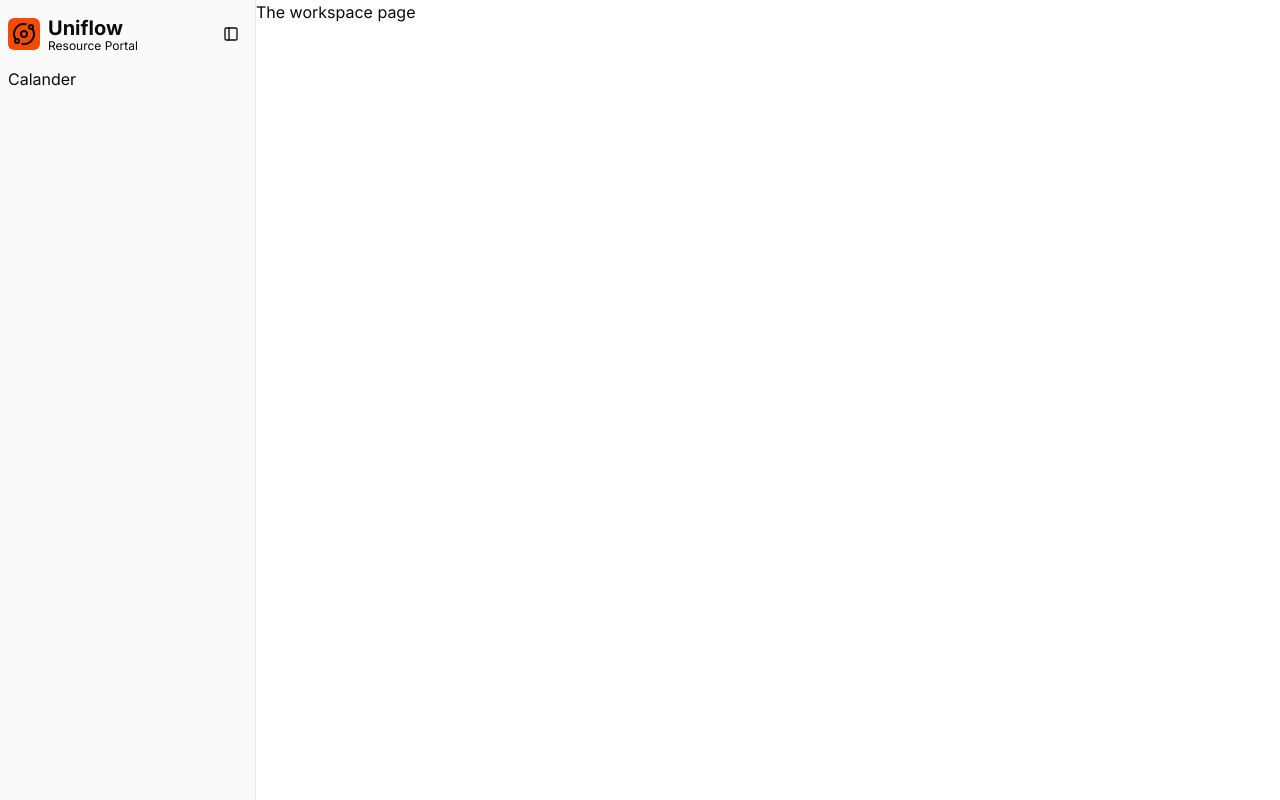
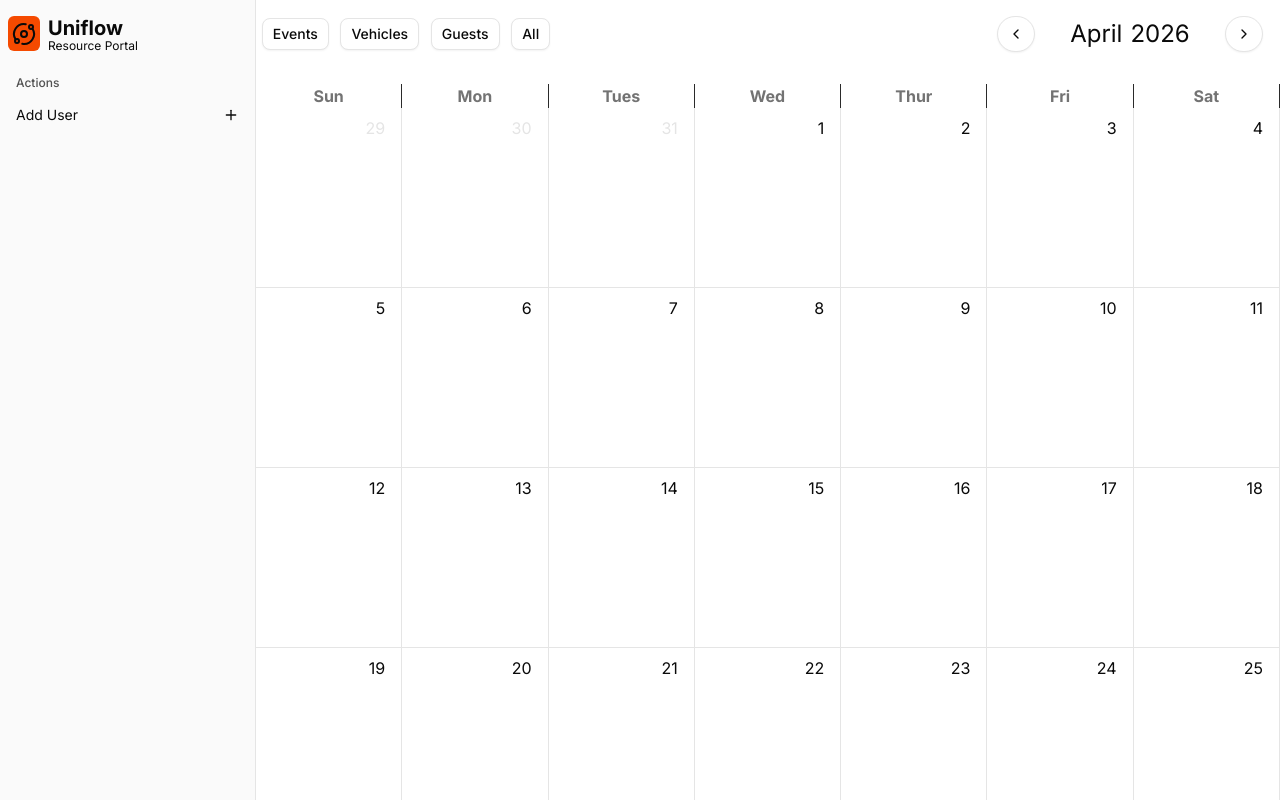
Before and after one commit to love-to-code108/uniflow, a Next.js app: page /workspace in a window 1280 px wide. Shown: the top 800 px of the page. Built offline with nearby package versions, Linux system fonts and the light colour scheme.

Commit message:
working on the add user part

```diff
--- a/src/app/workspace/page.js
+++ b/src/app/workspace/page.js
@@ -1,6 +1,6 @@
 import { AppSidebar } from "@/components/app-sidebar"
 import { SidebarProvider, SidebarTrigger } from "@/components/ui/sidebar"
-
+import Calander from "@/components/personal-components/Calander/Calander"
 
 const Workspace = () => {
 
@@ -10,7 +10,7 @@
         <SidebarProvider>
             <AppSidebar/>
             <div className=" w-full">
-                The workspace page
+                <Calander/>
             </div>
         </SidebarProvider>
     )
--- a/src/components/app-sidebar.jsx
+++ b/src/components/app-sidebar.jsx
@@ -1,17 +1,21 @@
 "use client"
 
-import { ChevronDown } from "lucide-react" // For the arrow icon
+import { ChevronDown, Plus, WindArrowDown } from "lucide-react" // For the arrow icon
 
 // Import Dropdown Menu components
 import {
     DropdownMenu,
     DropdownMenuContent,
+    DropdownMenuGroup,
     DropdownMenuItem,
+    DropdownMenuLabel,
     DropdownMenuTrigger,
 } from "@/components/ui/dropdown-menu"
 
 // Import Sidebar components (Ensure these are already installed/imported)
 import {
+    SidebarGroupAction,
+    SidebarGroupLabel,
     SidebarHeader,
     SidebarMenu,
     SidebarMenuButton,
@@ -23,8 +27,27 @@
 
 import { Sidebar, SidebarContent, SidebarGroup } from "@/components/ui/sidebar"
 import { SidebarTrigger } from "@/components/ui/sidebar"
+// import { Button } from "./ui/button";
+
+import { Button } from "@/components/ui/button"
+
+
+
+
 
 export function AppSidebar() {
+
+
+
+    const addUser = () => {
+
+
+    }
+
+
+
+
+
     return (
         <Sidebar collapsible="icon">
 
@@ -35,22 +58,28 @@
                     <SidebarMenuItem>
                         <div className=" flex justify-start items-center">
 
-                            {/* logo of uniflow */}
-                            <div className=" mr-2 bg-orange-600 p-1 rounded-sm aspect-square">
-                                <Orbit />
-                            </div>
 
-                            {/* uniflow name */}
-                            <div className="flex flex-col ">
-                                <h1 className=" text-xl font-bold leading-[25px]">Uniflow</h1>
-                                <p className="text-xs leading-[10px] w-[100px]">Resource Portal</p>
+
+
+                            {/* the company logo */}
+                            <div className=" flex">
+                                <div className=" mr-2 bg-orange-600 p-1 rounded-sm aspect-square flex justify-center items-center">
+                                    <Orbit />
+                                </div>
+
+                                {/* company name */}
+                                <div className="flex flex-col ">
+                                    <h1 className=" text-xl font-bold leading-[25px]">Uniflow</h1>
+                                    <p className="text-xs leading-[10px] w-[100px]">Resource Portal</p>
+                                </div>
                             </div>
 
 
+
                             <div className=" w-full flex justify-end">
-                                <SidebarTrigger />
                             </div>
                         </div>
+
                     </SidebarMenuItem>
                 </SidebarMenu>
             </SidebarHeader>
@@ -59,7 +88,20 @@
 
             <SidebarContent>
                 <SidebarGroup>
-                    Calander
+                    <SidebarGroupLabel>
+                        Actions
+                    </SidebarGroupLabel>
+
+                    <SidebarMenu>
+                        <SidebarMenuItem>
+                            <SidebarMenuButton onClick={addUser}>
+                                <div className="w-full flex items-center justify-between hover:cursor-pointer">
+                                    <p>Add User</p>
+                                    <Plus/>
+                                </div>
+                            </SidebarMenuButton>
+                        </SidebarMenuItem>
+                    </SidebarMenu>
                 </SidebarGroup>
             </SidebarContent>
         </Sidebar>
--- /dev/null
+++ b/src/components/ui/hover-card.jsx
@@ -0,0 +1,47 @@
+"use client"
+
+import { PreviewCard as PreviewCardPrimitive } from "@base-ui/react/preview-card"
+
+import { cn } from "@/lib/utils"
+
+function HoverCard({
+  ...props
+}) {
+  return <PreviewCardPrimitive.Root data-slot="hover-card" {...props} />;
+}
+
+function HoverCardTrigger({
+  ...props
+}) {
+  return (<PreviewCardPrimitive.Trigger data-slot="hover-card-trigger" {...props} />);
+}
+
+function HoverCardContent({
+  className,
+  side = "bottom",
+  sideOffset = 4,
+  align = "center",
+  alignOffset = 4,
+  ...props
+}) {
+  return (
+    <PreviewCardPrimitive.Portal data-slot="hover-card-portal">
+      <PreviewCardPrimitive.Positioner
+        align={align}
+        alignOffset={alignOffset}
+        side={side}
+        sideOffset={sideOffset}
+        className="isolate z-50">
+        <PreviewCardPrimitive.Popup
+          data-slot="hover-card-content"
+          className={cn(
+            "z-50 w-64 origin-(--transform-origin) rounded-lg bg-popover p-4 text-sm text-popover-foreground shadow-md ring-1 ring-foreground/10 outline-hidden duration-100 data-[side=bottom]:slide-in-from-top-2 data-[side=inline-end]:slide-in-from-left-2 data-[side=inline-start]:slide-in-from-right-2 data-[side=left]:slide-in-from-right-2 data-[side=right]:slide-in-from-left-2 data-[side=top]:slide-in-from-bottom-2 data-open:animate-in data-open:fade-in-0 data-open:zoom-in-95 data-closed:animate-out data-closed:fade-out-0 data-closed:zoom-out-95",
+            className
+          )}
+          {...props} />
+      </PreviewCardPrimitive.Positioner>
+    </PreviewCardPrimitive.Portal>
+  );
+}
+
+export { HoverCard, HoverCardTrigger, HoverCardContent }
--- /dev/null
+++ b/src/lib/createNewUser.js
@@ -0,0 +1,14 @@
+"user server"
+
+import { db } from "./db"
+
+export const createNewUser = async({newUserData}) => {
+
+    try{
+        const newUser = await db.user.create({newUserData})
+    }
+    catch(err){
+        console.log(err)
+    }
+
+}
```
